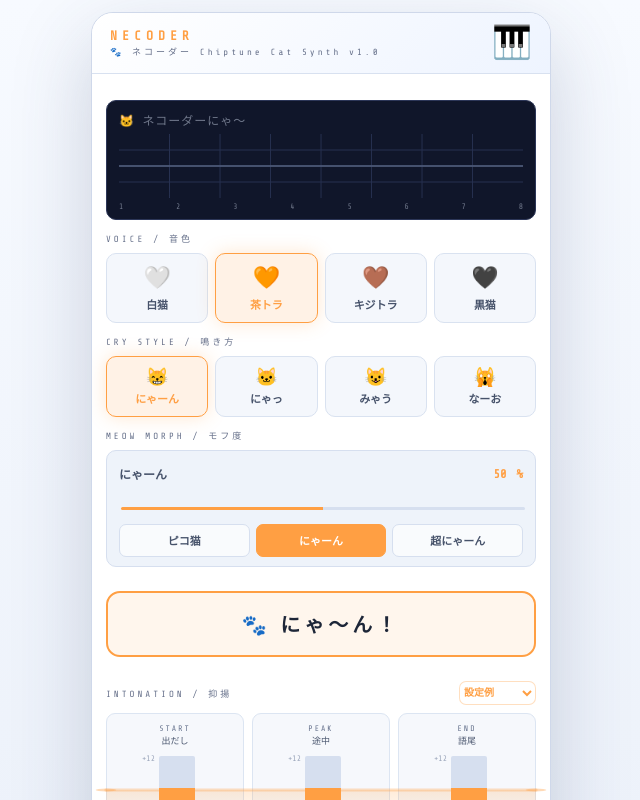
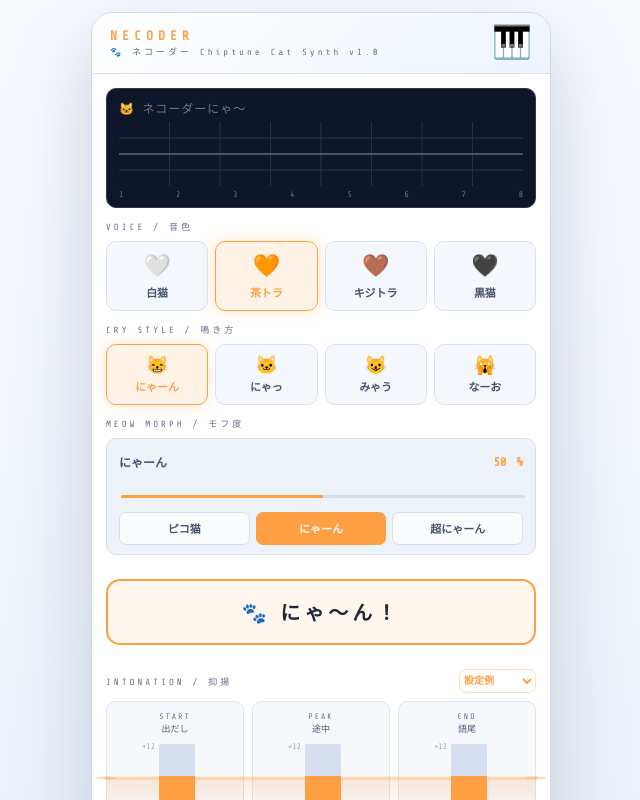
Before and after one commit to mfakane/necoder-synth, a React (Vite) app: page / in a window 1280 px wide. Shown: the top 800 px of the page, without its empty margins (319-959 px from the left). Built offline with nearby package versions, Linux system fonts and the light colour scheme.

Commit message:
style: adjust top margin

```diff
--- a/src/App.tsx
+++ b/src/App.tsx
@@ -713,7 +713,7 @@ export default function Necoder() {
         {/* ── オシロスコープにゃ ── */}
         <div
           style={{
-            margin: "14px 14px 0",
+            margin: "2px 14px 0 14px",
             background: "#10162A",
             borderRadius: "10px",
             border: "1px solid #2C3658",
```
